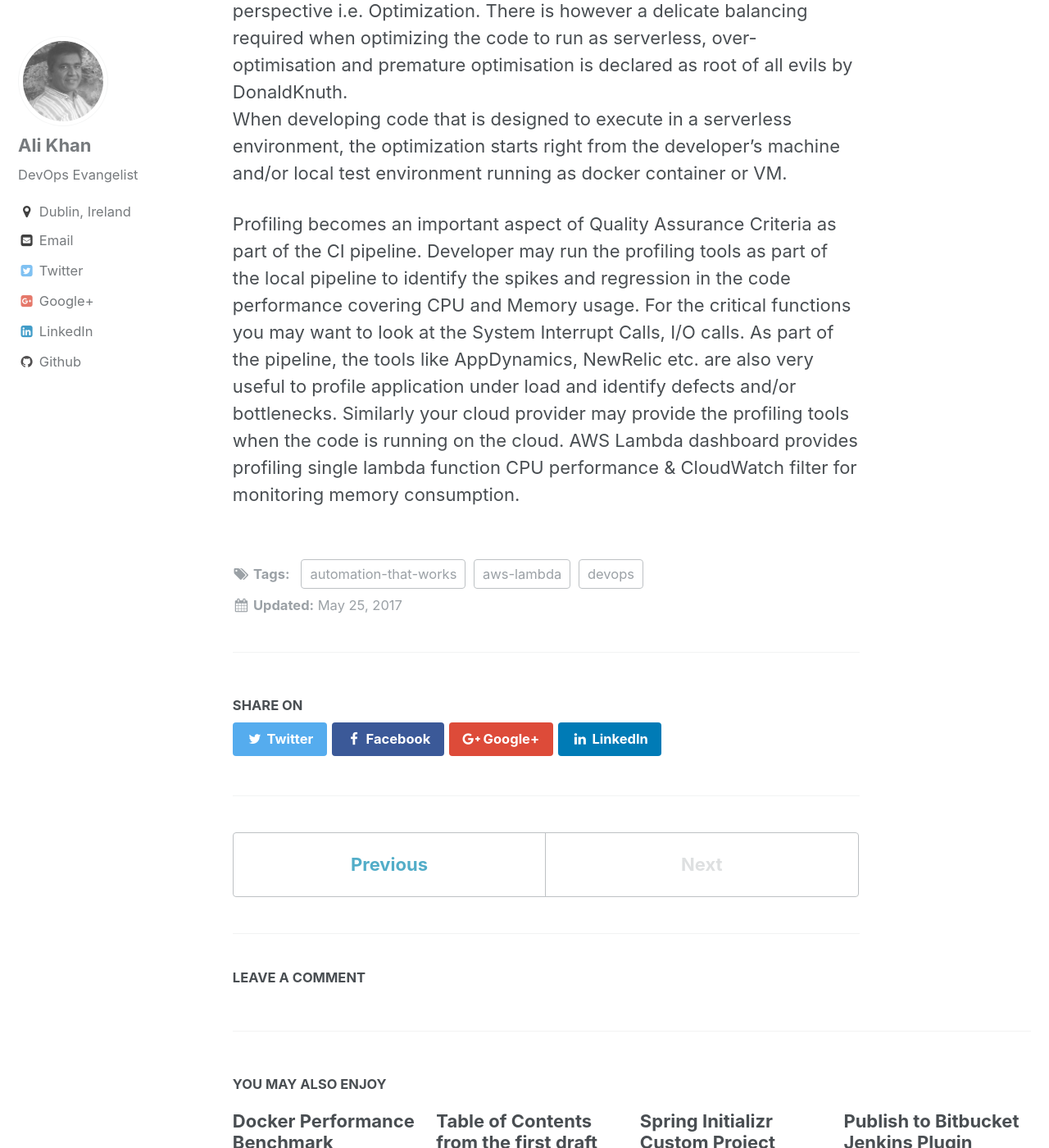
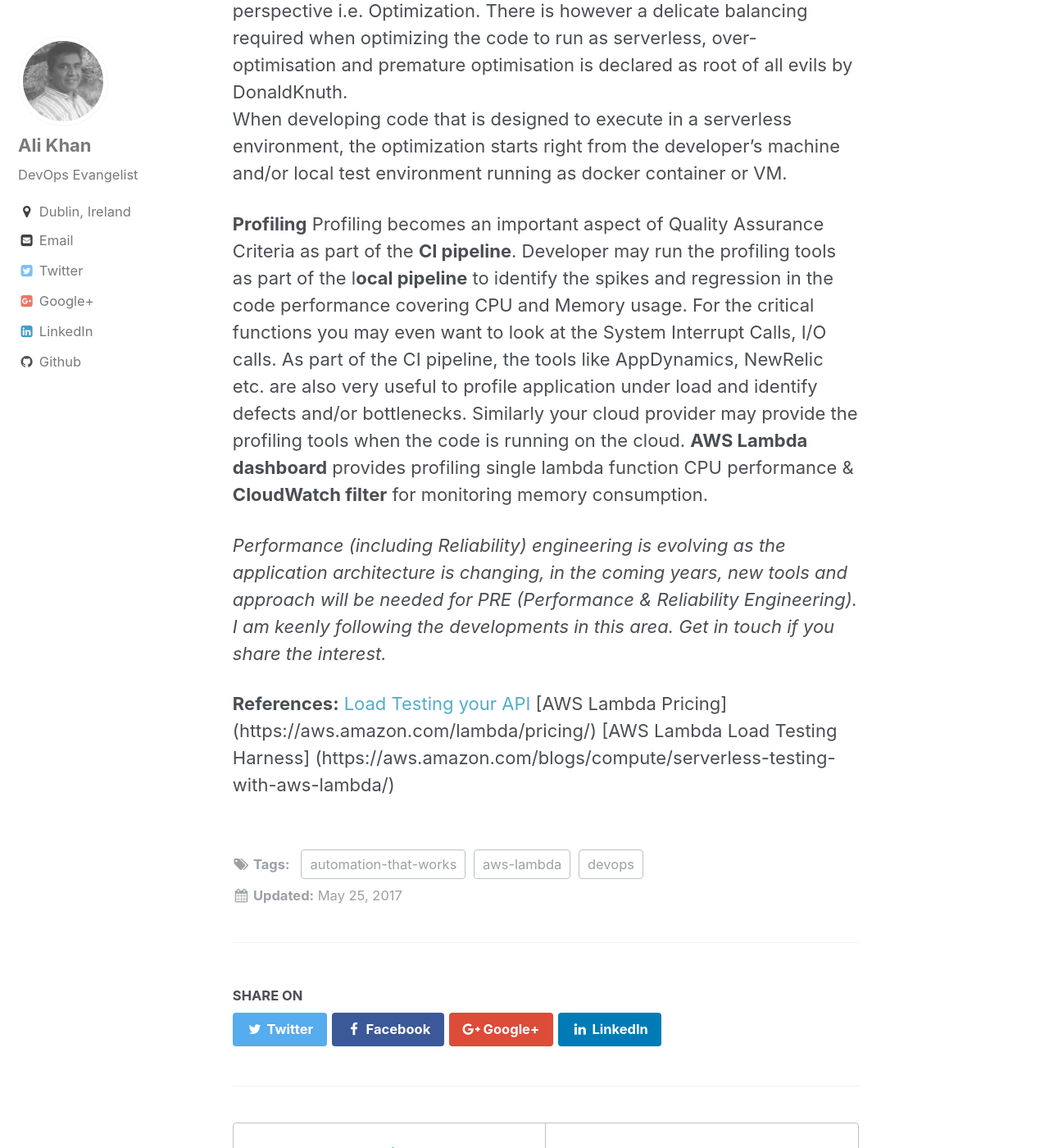
Before and after one commit to khanali21/khanali21.github.io, a Jekyll site: the page built from _posts/2017-05-25-performance-in-new-context.md, in a window 1280 px wide and 1400 px high, scrolled down 2747 px. Shown: the whole window at 82% size. Built offline with Jekyll 4.4.1, drawn with Linux system fonts in a browser that asks for light colours; comment, search, counter and statistics services are not loaded; some of the changed text lies outside the part shown.

Commit message:
Article update

```diff
--- a/_posts/2017-05-25-performance-in-new-context.md
+++ b/_posts/2017-05-25-performance-in-new-context.md
@@ -37,6 +37,14 @@
 The objective of the performance testing, take a new perspective i.e. Optimization. There is however a delicate balancing required when optimizing the code to run as serverless, over-optimisation and premature optimisation is declared as root of all evils by DonaldKnuth.
 When developing code that is designed to execute in a serverless environment, the optimization starts right from the developer's machine and/or local test environment running as docker container or VM.
 
-Profiling becomes an important aspect of Quality Assurance Criteria as part of the CI pipeline. Developer may run the profiling tools as part of the local pipeline to identify the spikes and regression in the code performance covering CPU and Memory usage. For the critical functions you may want to look at the System Interrupt Calls, I/O calls.
-As part of the pipeline, the tools like AppDynamics, NewRelic etc. are also very useful to profile application under load and identify defects and/or bottlenecks.
-Similarly your cloud provider may provide the profiling tools when the code is running on the cloud. AWS Lambda dashboard provides profiling single lambda function CPU performance & CloudWatch filter for monitoring memory consumption.
+**Profiling**
+Profiling becomes an important aspect of Quality Assurance Criteria as part of the **CI pipeline**. Developer may run the profiling tools as part of the l**ocal pipeline** to identify the spikes and regression in the code performance covering CPU and Memory usage. For the critical functions you may even want to look at the System Interrupt Calls, I/O calls.
+As part of the CI pipeline, the tools like AppDynamics, NewRelic etc. are also very useful to profile application under load and identify defects and/or bottlenecks.
+Similarly your cloud provider may provide the profiling tools when the code is running on the cloud. **AWS Lambda dashboard** provides profiling single lambda function CPU performance & **CloudWatch filter** for monitoring memory consumption.
+
+_Performance (including Reliability) engineering is evolving as the application architecture is changing, in the coming years, new tools and approach will be needed for PRE (Performance & Reliability Engineering). I am keenly following the developments in this area. Get in touch if you share the interest._
+
+**References:**
+[Load Testing your API](https://www.3scale.net/2015/04/how-to-load-test-and-tune-performance-on-your-api-part-i/)
+[AWS Lambda Pricing] (https://aws.amazon.com/lambda/pricing/)
+[AWS Lambda Load Testing Harness] (https://aws.amazon.com/blogs/compute/serverless-testing-with-aws-lambda/)
```
Also changed, not shown: other parts of _posts/2017-05-25-performance-in-new-context.md (+1 -1 lines).
